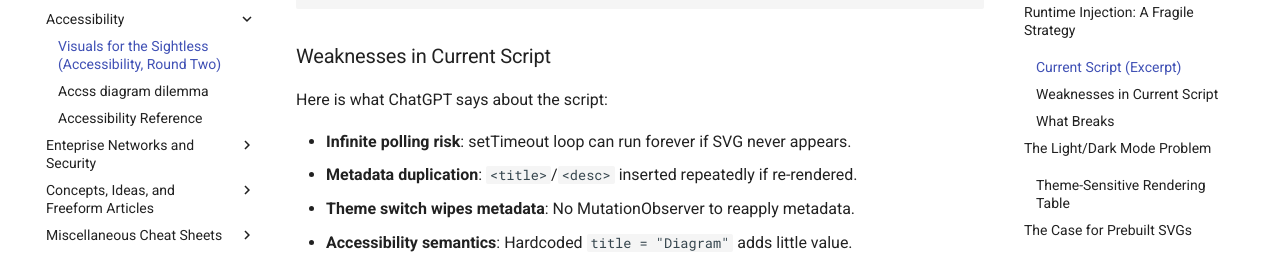
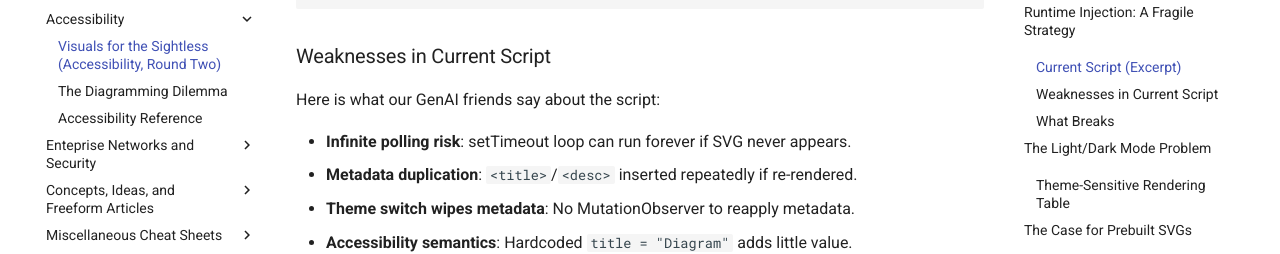
Before and after one commit to cassmastern/lers-sandbox, an MkDocs documentation site: the page built from docs/sec_accss/visuals-for-the-sightless.md, in a window 1280 px wide and 900 px high, scrolled down 1918 px. Shown: the part 170-424 px from the top of the window. Built offline with MkDocs 1.6.1 and Material for MkDocs 9.7.7, drawn with Linux system fonts in a browser that asks for light colours; some of the changed text lies outside the part shown.

```diff
--- a/docs/sec_accss/visuals-for-the-sightless.md
+++ b/docs/sec_accss/visuals-for-the-sightless.md
@@ -76,7 +76,7 @@ document.addEventListener("DOMContentLoaded", () => {
 
 ### Weaknesses in Current Script
 
-Here is what ChatGPT says about the script:
+Here is what our GenAI friends say about the script:
 
 * **Infinite polling risk**: setTimeout loop can run forever if SVG never appears.
 * **Metadata duplication**: `<title>`/`<desc>` inserted repeatedly if re-rendered.
@@ -85,7 +85,6 @@ Here is what ChatGPT says about the script:
 * **Silent failures**: No logging or error reporting when mutation fails.
 
 ### What Breaks
-
 
 | Failure Mode            | Cause                          | Result                             |
 | ------------------------- | -------------------------------- | ------------------------------------ |
```
Also changed, not shown: docs/sec_accss/accss_diagram-dilemma.md (+1 -1 lines), docs/sec_accss/index.md (+1 -1 lines), 1 other file.
